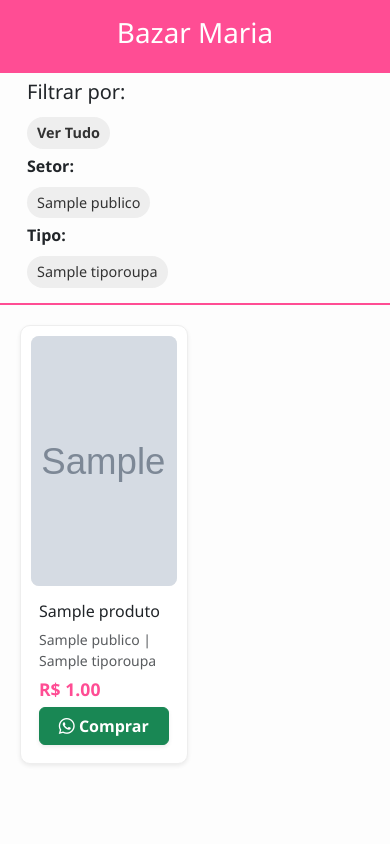
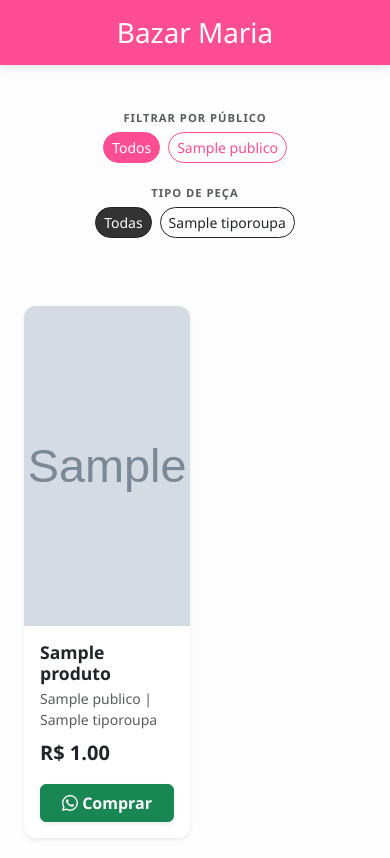
Before and after one commit to tiagohob-lang/bazar-maria, a Django app: page / in a window 390 px wide. Before the commit the page ends 766 px from the top, so only its background shows below. Run offline with Django 5.2, Linux system fonts and the light colour scheme; tables that the repository leaves empty hold one stand-in row (values such as "Sample post"); grey boxes marked "Sample" are stand-in pictures.

Commit message:
Site responsivo - v3

```diff
--- a/core/templates/core/vitrine.html
+++ b/core/templates/core/vitrine.html
@@ -1,20 +1,59 @@
 {% extends "base.html" %}
 
 {% block content %}
+<div class="container mt-4">
+
+    <div class="text-center mb-5">
+        <div class="mb-3">
+            <small class="text-uppercase fw-bold text-muted" style="font-size: 0.7rem; letter-spacing: 1px;">Filtrar por Público</small>
+            <div class="d-flex flex-wrap justify-content-center gap-2 mt-1">
+                <a href="?{% if request.GET.tipo %}tipo={{ request.GET.tipo }}{% endif %}"
+                   class="btn btn-outline-primary btn-sm rounded-pill {% if not request.GET.publico %}active{% endif %}">
+                    Todos
+                </a>
+                {% for p in publicos %}
+                <a href="?publico={{ p.id }}{% if request.GET.tipo %}&tipo={{ request.GET.tipo }}{% endif %}"
+                   class="btn btn-outline-primary btn-sm rounded-pill {% if request.GET.publico == p.id|stringformat:'s' %}active{% endif %}">
+                    {{ p.nome }}
+                </a>
+                {% endfor %}
+            </div>
+        </div>
+
+        <div>
+            <small class="text-uppercase fw-bold text-muted" style="font-size: 0.7rem; letter-spacing: 1px;">Tipo de Peça</small>
+            <div class="d-flex flex-wrap justify-content-center gap-2 mt-1">
+                <a href="?{% if request.GET.publico %}publico={{ request.GET.publico }}{% endif %}"
+                   class="btn btn-outline-dark btn-sm rounded-pill {% if not request.GET.tipo %}active{% endif %}">
+                    Todas
+                </a>
+                {% for t in tipos_roupa %}
+                <a href="?tipo={{ t.id }}{% if request.GET.publico %}&publico={{ request.GET.publico }}{% endif %}"
+                   class="btn btn-outline-dark btn-sm rounded-pill {% if request.GET.tipo == t.id|stringformat:'s' %}active{% endif %}">
+                    {{ t.nome }}
+                </a>
+                {% endfor %}
+            </div>
+        </div>
+    </div>
+
     <div class="grid">
         {% for produto in produtos %}
-            <div class="card shadow-sm">
+            <div class="card shadow-sm border-0">
                 {% if produto.imagem %}
                     <a href="{% url 'detalhe_produto' produto.id %}">
-                        <img src="{{ produto.imagem.url }}" class="card-img-top" alt="{{ produto.titulo }}" style="height: 250px; object-fit: cover;">
+                        <img src="{{ produto.imagem.url }}" class="card-img-top" alt="{{ produto.titulo }}" style="height: 320px; object-fit: cover;">
                     </a>
-                 {% else %}
-                    <p>Sem foto</p>
+                {% else %}
+                    <div class="d-flex align-items-center justify-content-center bg-light" style="height: 320px;">
+                        <p class="text-muted">Sem foto</p>
+                    </div>
                 {% endif %}
-                <div class="p-2">
-                    <h5 class="mt-2" style="font-size: 1rem;">{{ produto.titulo }}</h5>
-                    <p class="text-muted small mb-1">{{ produto.publico }} | {{ produto.tipo }}</p>
-                    <p class="preco">R$ {{ produto.preco }}</p>
+
+                <div class="p-3">
+                    <h5 class="mb-1" style="font-size: 1.1rem; font-weight: 600;">{{ produto.titulo }}</h5>
+                    <p class="text-muted small mb-2">{{ produto.publico.nome }} | {{ produto.tipo.nome }}</p>
+                    <p class="preco fs-5 fw-bold text-dark">R$ {{ produto.preco }}</p>
 
                     <a href="https://wa.me/5531988377052?text=Olá! Vi o produto '{{ produto.titulo }}' no seu Bazar e gostaria de saber se ainda está disponível."
                        target="_blank"
@@ -24,9 +63,11 @@
                 </div>
             </div>
         {% empty %}
-            <div class="text-center w-100">
-                <p class="alert alert-warning">Nenhum item encontrado nesta categoria.</p>
+            <div class="text-center w-100 py-5">
+                <p class="alert alert-light">Nenhum item encontrado com esses filtros.</p>
+                <a href="{% url 'vitrine' %}" class="btn btn-dark">Ver todos os produtos</a>
             </div>
         {% endfor %}
     </div>
+</div>
 {% endblock %}
--- a/core/views.py
+++ b/core/views.py
@@ -1,25 +1,29 @@
-from django.shortcuts import render
+from django.shortcuts import render, get_object_or_404
 from .models import Produto, Publico, TipoRoupa
-from django.shortcuts import get_object_or_404
 
 def vitrine(request):
-    produtos = Produto.objects.filter(estoque__gt=0)
+    # 'tipo' e 'publico' são os nomes que aparecem na URL: ?tipo=1&publico=2
+    tipo_id = request.GET.get('tipo')
+    publico_id = request.GET.get('publico')
 
-    # Pegamos os filtros da URL (ex: ?publico=1)
-    publico_id = request.GET.get('publico')
-    tipo_id = request.GET.get('tipo')
+    produtos = Produto.objects.all()
+
+    # No filter, usamos o nome do campo no seu Model Produto (tipo e publico)
+    if tipo_id:
+        produtos = produtos.filter(tipo_id=tipo_id)
 
     if publico_id:
         produtos = produtos.filter(publico_id=publico_id)
-    if tipo_id:
-        produtos = produtos.filter(tipo_id=tipo_id)
 
-    contexto = {
+    # Buscamos as listas completas para os botões
+    tipos_roupa = TipoRoupa.objects.all()
+    publicos = Publico.objects.all()
+
+    return render(request, 'core/vitrine.html', {
         'produtos': produtos,
-        'publicos': Publico.objects.all(),
-        'tipos': TipoRoupa.objects.all(),
-    }
-    return render(request, 'core/vitrine.html', contexto)
+        'tipos_roupa': tipos_roupa, # Nome claro para o template
+        'publicos': publicos
+    })
 
 def detalhe_produto(request, pk):
     produto = get_object_or_404(Produto, pk=pk)
--- a/templates/base.html
+++ b/templates/base.html
@@ -5,59 +5,45 @@
     <meta name="viewport" content="width=device-width, initial-scale=1.0">
     <title>{% block title %}Bazar Maria{% endblock %}</title>
     <link href="https://cdn.jsdelivr.net/npm/bootstrap@5.3.0/dist/css/bootstrap.min.css" rel="stylesheet">
+    <link rel="stylesheet" href="https://cdn.jsdelivr.net/npm/bootstrap-icons@1.11.1/font/bootstrap-icons.css">
     <style>
-        body { font-family: 'Segoe UI', Tahoma, Geneva, Verdana, sans-serif; background-color: #fdfdfd; }
-        header { background: #ff4d94; color: white; padding: 1rem; text-align: center; width: 100%; position: fixed; top: 0; z-index: 1000; }
+        body { font-family: 'Segoe UI', Tahoma, Geneva, Verdana, sans-serif; background-color: #fdfdfd; padding-top: 80px; }
+        header { background: #ff4d94; color: white; padding: 1rem; text-align: center; width: 100%; position: fixed; top: 0; z-index: 1000; box-shadow: 0 2px 10px rgba(0,0,0,0.1); }
 
-        /* Estilo para telas grandes (Desktop) */
-        @media (min-width: 992px) {
-            .wrapper { display: flex; }
-            aside { width: 280px; height: 100vh; position: sticky; top: 0; padding-top: 100px; background: #f8f9fa; border-right: 1px solid #eee; }
-            main { flex-grow: 1; padding: 100px 20px 20px; }
+        /* Ajuste da Grade para ocupar tudo */
+        .grid {
+            display: grid;
+            grid-template-columns: repeat(auto-fill, minmax(200px, 1fr));
+            gap: 20px;
+            padding: 20px 0;
         }
 
-        /* Estilo para telas pequenas (Mobile) */
-        @media (max-width: 991px) {
-            aside { padding: 80px 15px 10px; border-bottom: 2px solid #ff4d94; }
-            main { padding: 20px; }
+        .card { border: none; border-radius: 12px; background: white; transition: 0.3s; overflow: hidden; }
+        .card:hover { box-shadow: 0 8px 25px rgba(0,0,0,0.1); transform: translateY(-5px); }
+        .card img { width: 100%; height: 280px; object-fit: cover; }
+
+        .preco { font-weight: bold; color: #ff4d94; font-size: 1.2rem; }
+
+        /* Estilo dos Botões de Filtro (Pílulas) */
+        .btn-outline-primary { border-color: #ff4d94; color: #ff4d94; }
+        .btn-outline-primary:hover, .btn-outline-primary.active { background-color: #ff4d94; border-color: #ff4d94; color: white; }
+
+        .btn-outline-dark.active { background-color: #333; color: #fff; }
+
+        @media (max-width: 768px) {
+            .grid { grid-template-columns: repeat(auto-fill, minmax(150px, 1fr)); gap: 10px; }
+            .card img { height: 200px; }
         }
-
-        .grid { display: grid; grid-template-columns: repeat(auto-fill, minmax(160px, 1fr)); gap: 15px; }
-        .card { border: 1px solid #eee; padding: 10px; border-radius: 10px; background: white; transition: 0.3s; }
-        .card:hover { box-shadow: 0 5px 15px rgba(0,0,0,0.1); transform: translateY(-5px); }
-        .card img { width: 100%; height: 200px; object-fit: cover; border-radius: 8px; }
-        .card-img-top { display: block !important; width: 100% !important; min-height: 200px !important; background-color: #f0f0f0; }
-        .preco { font-weight: bold; color: #ff4d94; font-size: 1.1rem; margin: 5px 0; }
-        .filtro-link { display: inline-block; margin: 5px 10px 5px 0; color: #333; text-decoration: none; padding: 5px 10px; background: #eee; border-radius: 20px; font-size: 0.9rem; }
-        @media (min-width: 992px) { .filtro-link { display: block; background: transparent; border-radius: 0; } }
     </style>
-    <link rel="stylesheet" href="https://cdn.jsdelivr.net/npm/bootstrap-icons@1.11.1/font/bootstrap-icons.css">
 </head>
 <body>
-    <header><h1>Bazar Maria</h1></header>
+    <header>
+        <h1 class="m-0">Bazar Maria</h1>
+    </header>
 
-    <div class="wrapper">
-        <aside>
-            <div class="container">
-                <h5>Filtrar por:</h5>
-                <a href="/" class="filtro-link"><strong>Ver Tudo</strong></a>
-                <hr class="d-none d-lg-block">
-                <p class="mb-1"><strong>Setor:</strong></p>
-                {% for p in publicos %}
-                    <a href="?publico={{ p.id }}" class="filtro-link">{{ p.nome }}</a>
-                {% endfor %}
-                <hr class="d-none d-lg-block">
-                <p class="mb-1"><strong>Tipo:</strong></p>
-                {% for t in tipos %}
-                    <a href="?tipo={{ t.id }}" class="filtro-link">{{ t.nome }}</a>
-                {% endfor %}
-            </div>
-        </aside>
-
-        <main>
-            {% block content %}{% endblock %}
-        </main>
-    </div>
+    <main class="container">
+        {% block content %}{% endblock %}
+    </main>
 
     <script src="https://cdn.jsdelivr.net/npm/bootstrap@5.3.0/dist/js/bootstrap.bundle.min.js"></script>
 </body>
```
Also changed, not shown: core/templates/core/detalhe.html (+10 -10 lines), core/migrations/0002_categoria.py (added), core/migrations/0003_delete_categoria.py (added).
